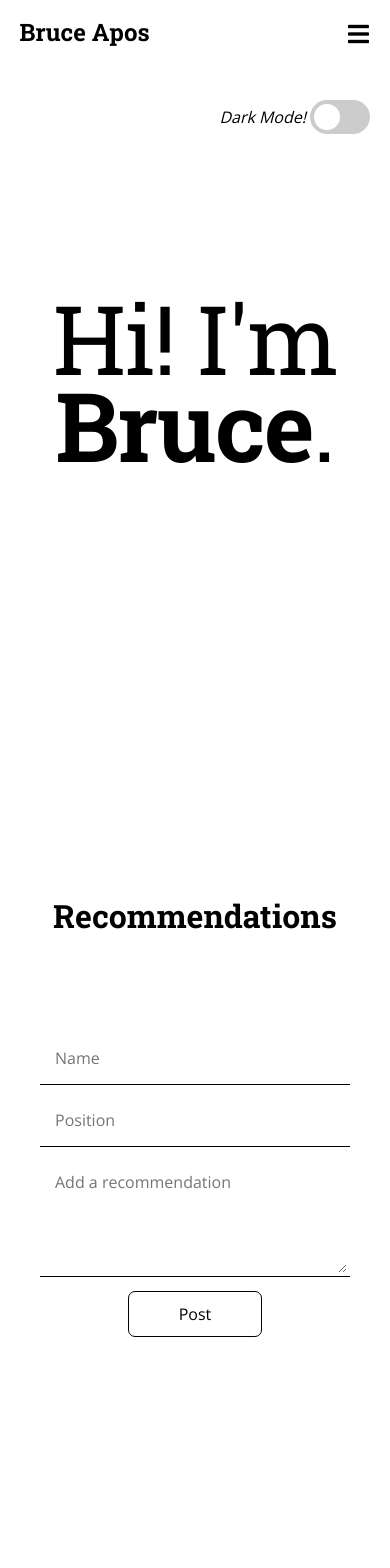
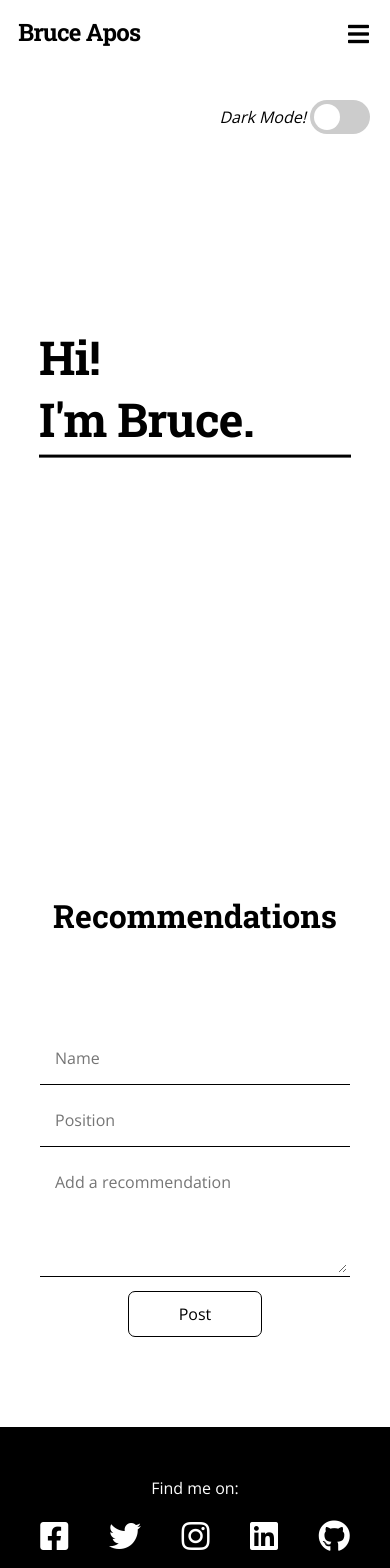
Before and after one commit to boapos/profile-react, a React (Create React App) app: page / in a window 390 px wide. Shown: the top 1568 px of the page. Before the commit the page ends 1427 px from the top, so only its background shows below. Built offline with nearby package versions, Linux system fonts and the light colour scheme.

Commit message:
done navbar

```diff
--- a/src/App.css
+++ b/src/App.css
@@ -58,6 +58,7 @@ li {
   font-family: "Roboto Slab", serif;
   padding: 0 20px;
   white-space: nowrap;
+  letter-spacing: -0.05rem;
 }
 
 .nav-menu {
@@ -166,7 +167,7 @@ input:checked + .slider:before {
 /* hero-section */
 .hero-section {
   height: 100vh;
-  position: relative;
+  /* position: relative; */
 }
 .intro {
   font-family: "Roboto Slab", serif;
@@ -394,11 +395,38 @@ textarea:focus::placeholder {
   padding-left: 20px;
 }
 .dark-mode .alert {
-  background-color: #eee;
-  color: #000;
+  border: 1px solid #fff;
+}
+
+/* footer */
+.footer {
+  background-color: #000;
+  color: #fff;
+}
+
+.dark-mode .footer {
+  border-top: 1px solid #fff;
+}
+
+.footer ul {
+  display: flex;
+  justify-content: space-around;
+  max-width: 350px;
+  margin: 15px auto;
+  font-size: 2rem;
 }
 
 @media screen and (max-width: 900px) {
+  .nav-links {
+    padding-left: 7px;
+    padding-right: 7px;
+  }
+  .nav-links:last-child {
+    margin-right: 8px;
+  }
+}
+
+@media screen and (max-width: 768px) {
   .nav-menu {
     flex-direction: column;
     width: 100%;
@@ -461,7 +489,96 @@ textarea:focus::placeholder {
     right: 20px;
     top: 100px;
   }
-  .intro {
-    left: 0;
+}
+
+/* hero-section */
+
+@import url("https://fonts.googleapis.com/css?family=Roboto:700");
+@keyframes showTopText {
+  0% {
+    transform: translate3d(0, 100%, 0);
+  }
+  40%,
+  60% {
+    transform: translate3d(0, 50%, 0);
+  }
+  100% {
+    transform: translate3d(0, 0, 0);
   }
 }
+@keyframes showBottomText {
+  0% {
+    transform: translate3d(0, -100%, 0);
+  }
+  100% {
+    transform: translate3d(0, 0, 0);
+  }
+}
+
+.animated-title {
+  color: #000;
+  /* font-family: Roboto, Arial, sans-serif; */
+  font-family: "Roboto Slab", serif;
+  font-weight: bold;
+  letter-spacing: -0.05rem;
+  height: 90vmin;
+  left: 50%;
+  position: absolute;
+  top: 50%;
+  transform: translate(-70%, -40%);
+  width: 80vmin;
+}
+.dark-mode .animated-title {
+  color: #fff;
+}
+.animated-title > div {
+  height: 50%;
+  overflow: hidden;
+  position: absolute;
+  width: 100%;
+}
+.animated-title > div div {
+  font-size: 12vmin;
+  padding: 2vmin 0;
+  position: absolute;
+}
+.animated-title > div div span {
+  display: block;
+}
+.animated-title > div.text-top {
+  border-bottom: 1vmin solid #000;
+  top: 0;
+}
+.dark-mode .animated-title > div.text-top {
+  border-bottom: 1vmin solid #fff;
+}
+.animated-title > div.text-top div {
+  animation: showTopText 1s;
+  animation-delay: 0.5s;
+  animation-fill-mode: forwards;
+  bottom: -2%;
+  transform: translate(0, 100%);
+}
+.animated-title > div.text-top div span:first-child {
+  color: #000;
+}
+.dark-mode .animated-title > div.text-top div span:first-child {
+  color: #fff;
+}
+.animated-title > div.text-bottom {
+  bottom: 2%;
+}
+.animated-title > div.text-bottom div {
+  animation: showBottomText 0.5s;
+  animation-delay: 1.75s;
+  animation-fill-mode: forwards;
+  top: 0;
+  transform: translate(0, -100%);
+}
+
+@media screen and (max-width: 1000px) {
+  .animated-title {
+    transform: translate(-50%, -40%);
+    width: 80vmin;
+  }
+}
--- a/src/App.js
+++ b/src/App.js
@@ -4,6 +4,7 @@ import Navbar from './components/Navbar/Navbar'
 import HeroSection from './components/HeroSection'
 import DarkMode from './components/DarkMode'
 import RecoContainer from './components/Recommendations/RecoContainer'
+import Footer from './components/Footer'
 
 function App() {
   const [darkMode, setDarkMode] = useState(false)
@@ -14,7 +15,7 @@ function App() {
       <DarkMode setDarkMode={setDarkMode} />
       <HeroSection />
       <RecoContainer darkMode={darkMode} />
-
+      <Footer />
     </div>
   )
 }
--- /dev/null
+++ b/src/components/Footer.js
@@ -0,0 +1,19 @@
+import React from 'react'
+
+const Footer = () => {
+  return (
+    <footer id="footer" className="footer container">
+      <p>Find me on:</p>
+        <ul className="socmed">
+            <li><a href="#"><i className="fab fa-facebook-square"></i></a></li>
+            <li><a href="#"><i className="fab fa-twitter"></i></a></li>
+            <li><a href="#"><i className="fab fa-instagram"></i></a></li>
+            <li><a href="#"><i className="fab fa-linkedin"></i></a></li>
+            <li><a href="#"><i className="fab fa-github"></i></a></li>
+        </ul>
+      <p>{'\u00A9'} 2020 Bruce Apos</p>
+    </footer>
+  )
+}
+
+export default Footer
--- a/src/components/HeroSection.js
+++ b/src/components/HeroSection.js
@@ -2,9 +2,23 @@ import React from 'react'
 
 const HeroSection = () => {
   return (
-    <div className="hero-section">
-      <p className="intro">Hi! I'm <strong>Bruce</strong>.</p>
+    // <div className="hero-section">
+    //   <p className="intro">Hi! I'm <strong>Bruce</strong>.</p>
+    // </div>
+  <div className="hero-section">
+    <div className="animated-title">
+      <div className="text-top">
+        <div>
+          <span>Hi!</span>
+          <span className="my-name">I'm Bruce.</span>
+        </div>
+      </div>
+      <div className="text-bottom">
+        <div></div>
+      </div>
     </div>
+  </div>
+
   )
 }
 
--- a/src/components/Navbar/Navbar.js
+++ b/src/components/Navbar/Navbar.js
@@ -2,8 +2,9 @@ import React, { useState, useEffect } from 'react'
 import MenuItems from './MenuItems'
 
 const Navbar = () => {
+
+  const [top, setTop] = useState(true)
   const [clickedMenu, setClickedMenu] = useState(false)
-  const [top, setTop] = useState(true)
 
   const scrollTop = () => {
     let scrolled = document.scrollingElement.scrollTop
@@ -27,11 +28,17 @@ const Navbar = () => {
     }
   }
 
+  const clickCloseMenu = () => {
+    setClickedMenu(false)
+  }
+
   useEffect(() => {
+    document.addEventListener('click', clickCloseMenu)
     document.addEventListener('scroll', scrollTop)
     document.addEventListener('scroll', scrollCloseMenu)
     document.querySelector('.navbar-items').addEventListener('click', linkClicked)
     return () => {
+      document.removeEventListener('click', clickCloseMenu)
       document.removeEventListener('scroll', scrollTop)
       document.removeEventListener('scroll', scrollCloseMenu)
       document.querySelector('.navbar-items').removeEventListener('click', linkClicked)
@@ -47,7 +54,7 @@ const Navbar = () => {
   }, [clickedMenu])
 
   return (
-    <nav className={top ? 'scrolled-top navbar-items' : 'navbar-items'}>
+    <nav className={top ? 'scrolled-top navbar-items' : 'navbar-items'} onClick={e => e.stopPropagation()}>
       <h1 className="navbar-logo">Bruce Apos</h1>
       <div className="menu-icon" onClick={() => setClickedMenu(!clickedMenu)}>
         <i className={clickedMenu ? 'fas fa-times' : 'fas fa-bars'}></i>
```
Also changed, not shown: 1 other file (tests, documents, lock files or other folders).
